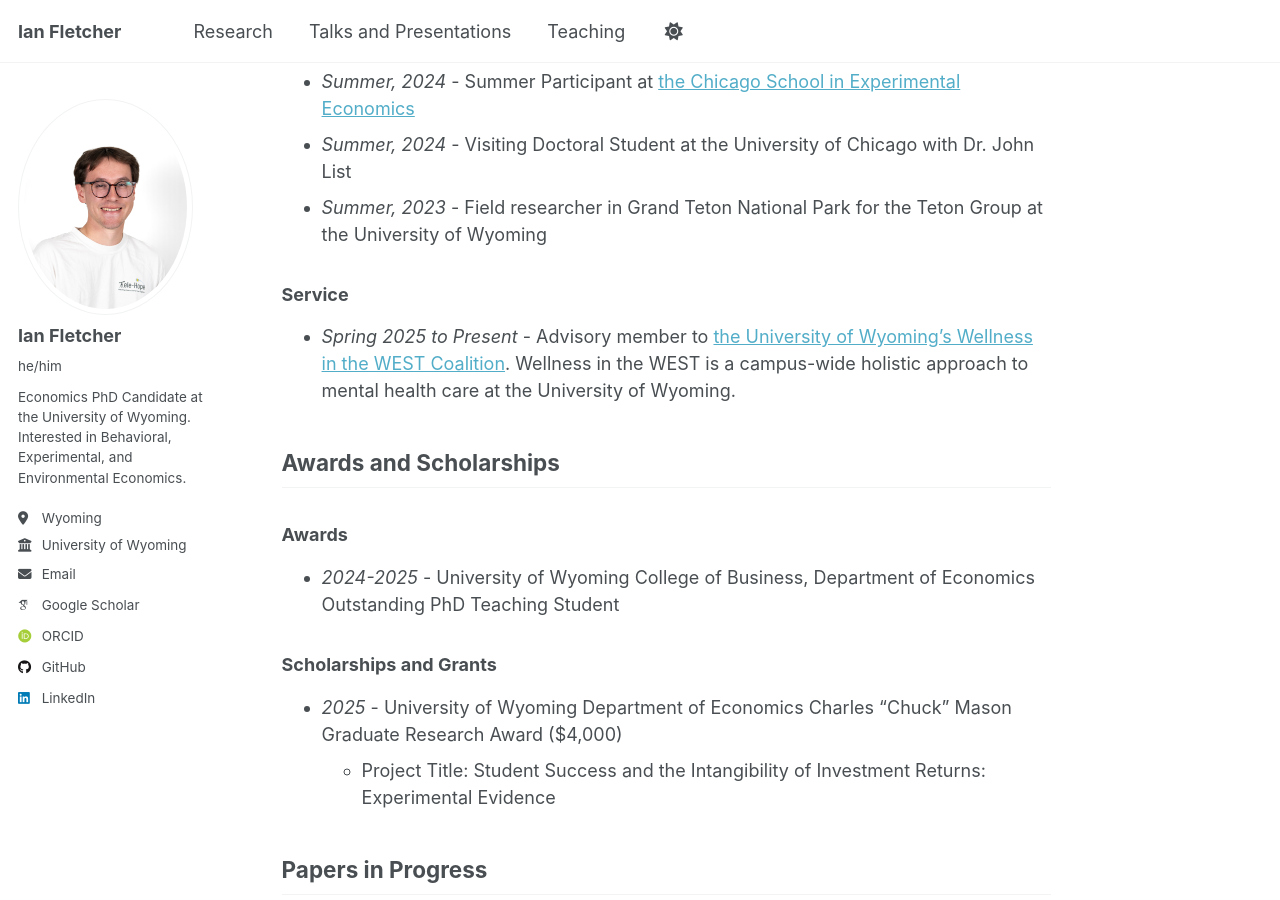
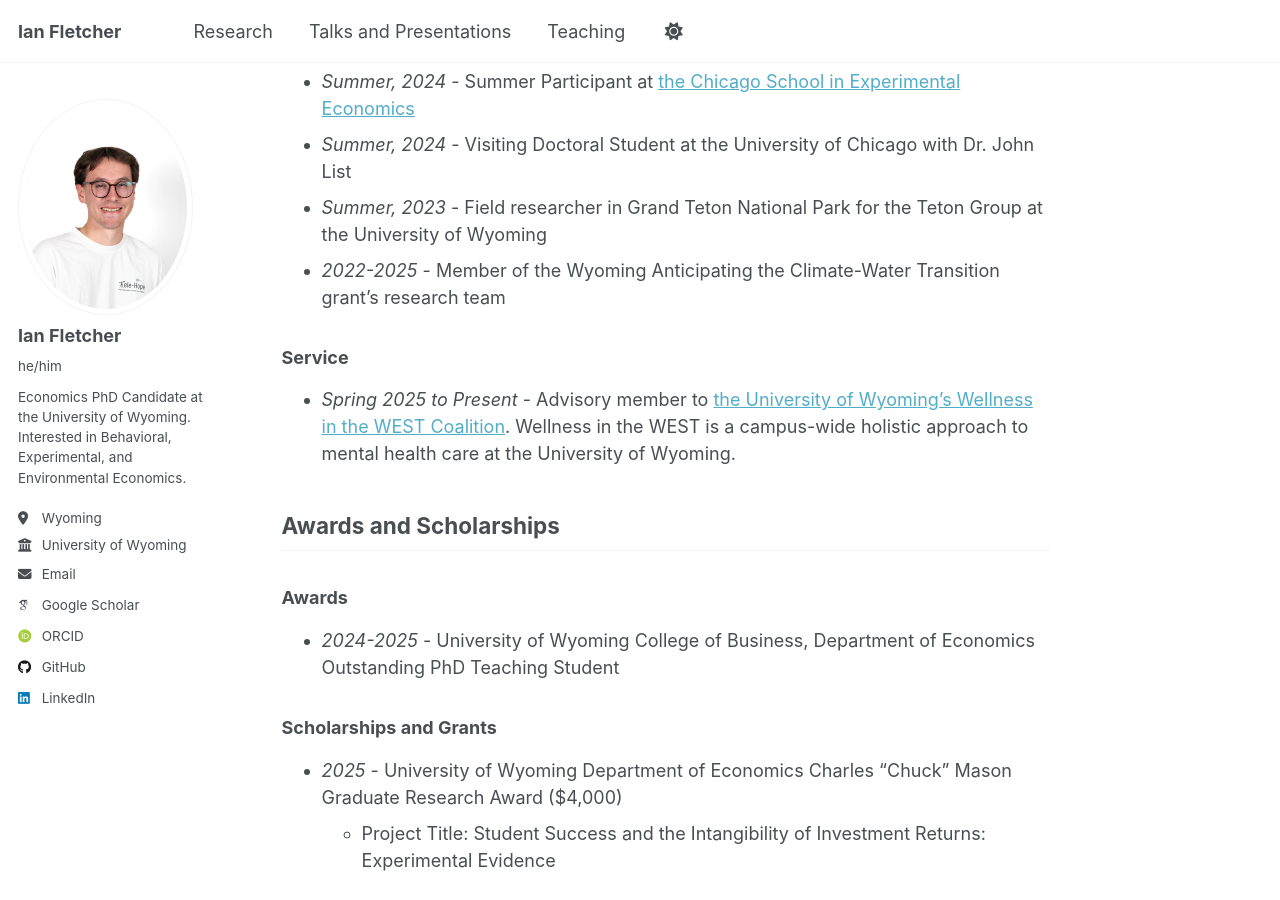
Before and after one commit to fletcherian/fletcherian.github.io, a Jekyll site: the page built from _pages/about.md, in a window 1280 px wide and 900 px high, scrolled down 735 px. Built offline with Jekyll 4.4.1, drawn with Linux system fonts in a browser that asks for light colours; some web fonts are replaced; a script that is not in the unit is left out.

Commit message:
Update about.md

```diff
--- a/_pages/about.md
+++ b/_pages/about.md
@@ -23,6 +23,7 @@ You can download my CV here (Updated November 1, 2025): [Download CV (PDF)](http
 * _Summer, 2024_ - Summer Participant at [the Chicago School in Experimental Economics](https://voices.uchicago.edu/jlist/the-chicago-school-in-experimental-economics-csee/)
 * _Summer, 2024_ - Visiting Doctoral Student at the University of Chicago with Dr. John List
 * _Summer, 2023_ - Field researcher in Grand Teton National Park for the Teton Group at the University of Wyoming
+* _2022-2025_ - Member of the Wyoming Anticipating the Climate-Water Transition grant's research team
 
 ### Service
 * _Spring 2025 to Present_ - Advisory member to [the University of Wyoming's Wellness in the WEST Coalition](https://www.uwyo.edu/west/index.html). Wellness in the WEST is a campus-wide holistic approach to mental health care at the University of Wyoming.
```
